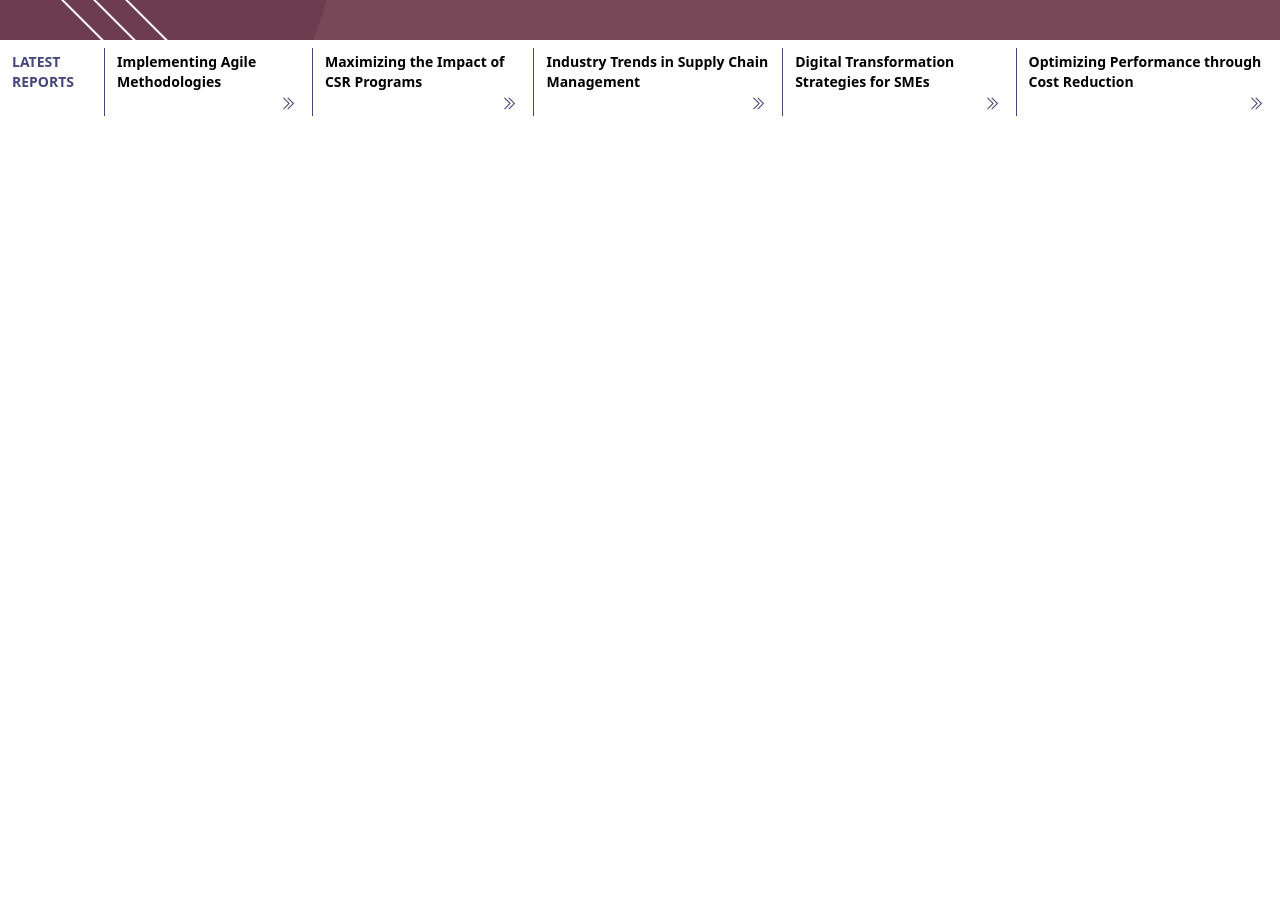
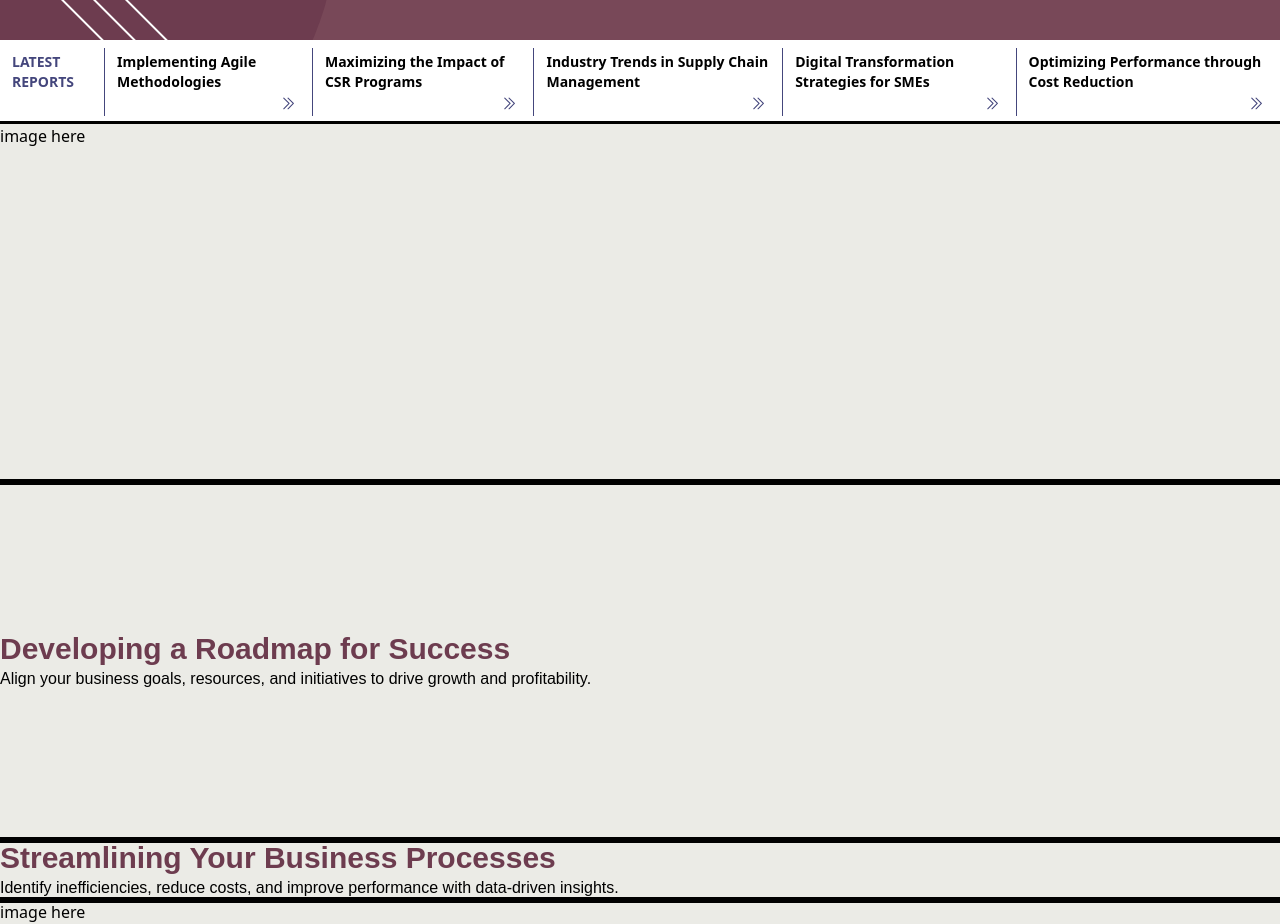
Before and after one commit to cobyjoseph/luminary-partners, a SvelteKit app: page / in a window 1280 px wide. Shown: the part 760-1684 px from the top of the page. Before the commit the page ends 884 px from the top, so only its background shows below. Built offline with nearby package versions, Linux system fonts and the light colour scheme; a web font is replaced by a local one.

Commit message:
services css

```diff
--- a/src/lib/components/Menu.svelte
+++ b/src/lib/components/Menu.svelte
@@ -32,9 +32,9 @@
 				</g>
 			</svg>
 		</div>
-		<div class="flex flex-col text-2xl font-bold font-josefinSans  ">
-			<div class="flex">Luminary</div>
-			<div class="flex">Partners</div>
+		<div class="flex flex-col text-2xl font-bold font-josefinSans   ">
+			<div class="flex ">Luminary</div>
+			<div class="flex ">Partners</div>
 		</div>
 	</div>
 
--- /dev/null
+++ b/src/lib/components/Services.svelte
@@ -0,0 +1,31 @@
+<div class="relative heightClass">
+	<div class="bg-base absolute h-full w-full" />
+
+	<div class="grid grid-col-2 grid-rows-2 h-full w-full z-10 relative">
+		<div class="  outline">image here</div>
+		<div class="   flex flex-col justify-center outline">
+			<div class="text-3xl font-satoshi font-extrabold text-primaryDark">
+				Developing a Roadmap for Success
+			</div>
+			<div class="text-normal font-satoshi font-normal">
+				Align your business goals, resources, and initiatives to drive growth and profitability.
+			</div>
+		</div>
+		<div class="   flex flex-col justify-center outline">
+			<div class="text-3xl font-satoshi font-extrabold text-primaryDark">
+				Streamlining Your Business Processes
+			</div>
+			<div class="text-normal font-satoshi font-normal">
+				Identify inefficiencies, reduce costs, and improve performance with data-driven insights.
+			</div>
+		</div>
+		<div class="  outline">image here</div>
+	</div>
+</div>
+
+<style>
+	.heightClass {
+		height: 100vh;
+		height: 100svh;
+	}
+</style>
--- a/src/routes/+page.svelte
+++ b/src/routes/+page.svelte
@@ -2,6 +2,7 @@
 	import Menu from '$lib/components/Menu.svelte';
 	import LandingPage from '$lib/components/LandingPage.svelte';
 	import Reports from '$lib/components/Reports.svelte';
+	import Services from '$lib/components/Services.svelte';
 </script>
 
 <svelte:head>
@@ -21,6 +22,8 @@
 
 <Reports />
 
+<Services />
+
 <style>
 	.customHeight {
 		height: 100vh;
```
